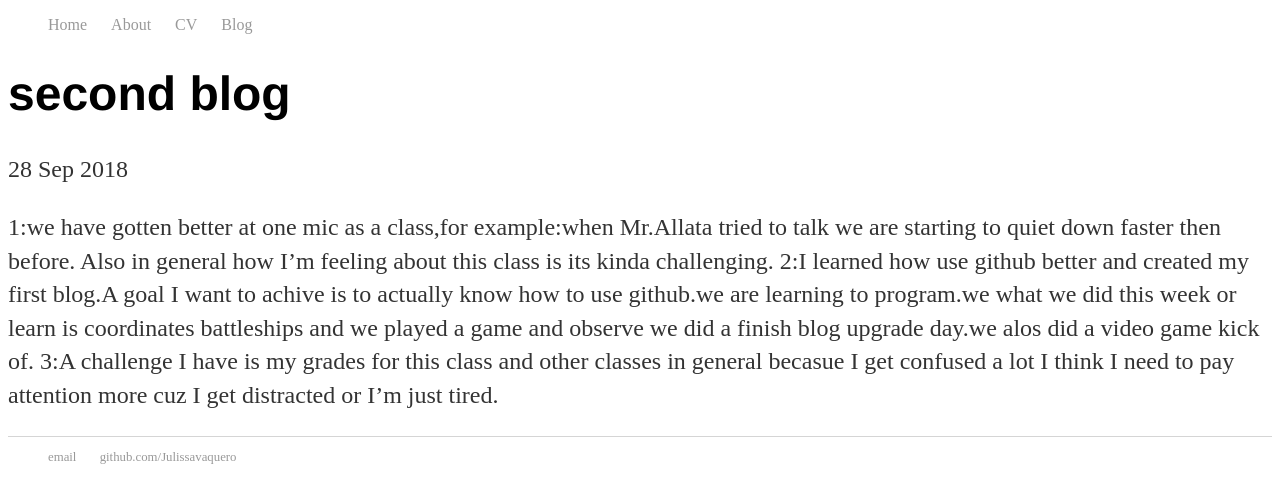
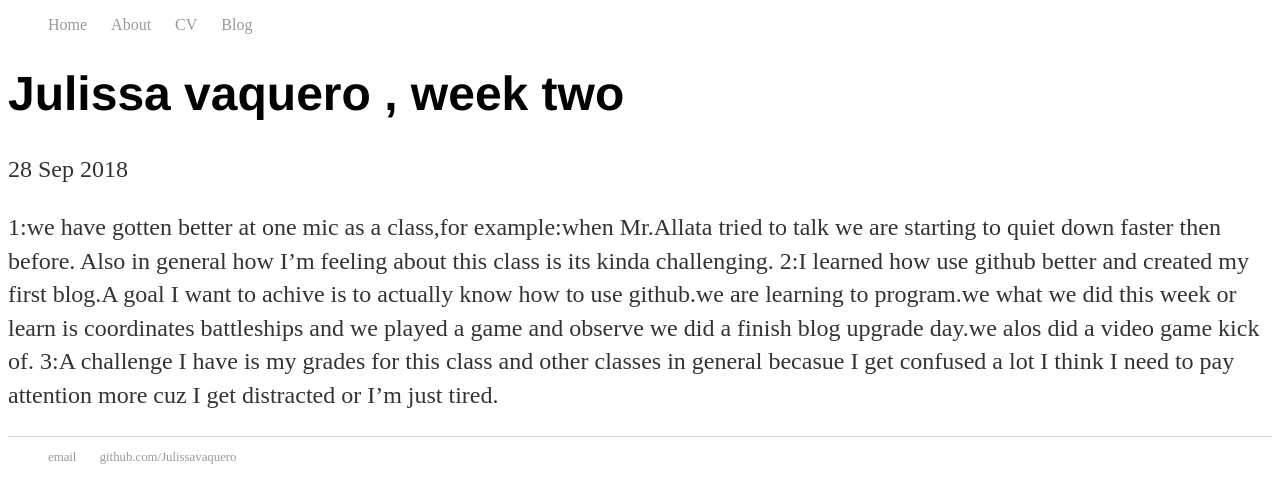
Before and after one commit to julissav7905/julissav7905.github.io, a Jekyll site: the page built from _posts/2018-09-28-second-blog.md, in a window 1280 px wide. Shown: the top 503 px of the page. Built offline with Jekyll 4.4.1, drawn with Linux system fonts in a browser that asks for light colours.

Commit message:
Update 2018-09-28-second-blog.md

```diff
--- a/_posts/2018-09-28-second-blog.md
+++ b/_posts/2018-09-28-second-blog.md
@@ -1,6 +1,6 @@
 ---
 layout: post
-title: second blog
+title: Julissa vaquero , week two
 date: 2018-09-28
 ---
 
```
